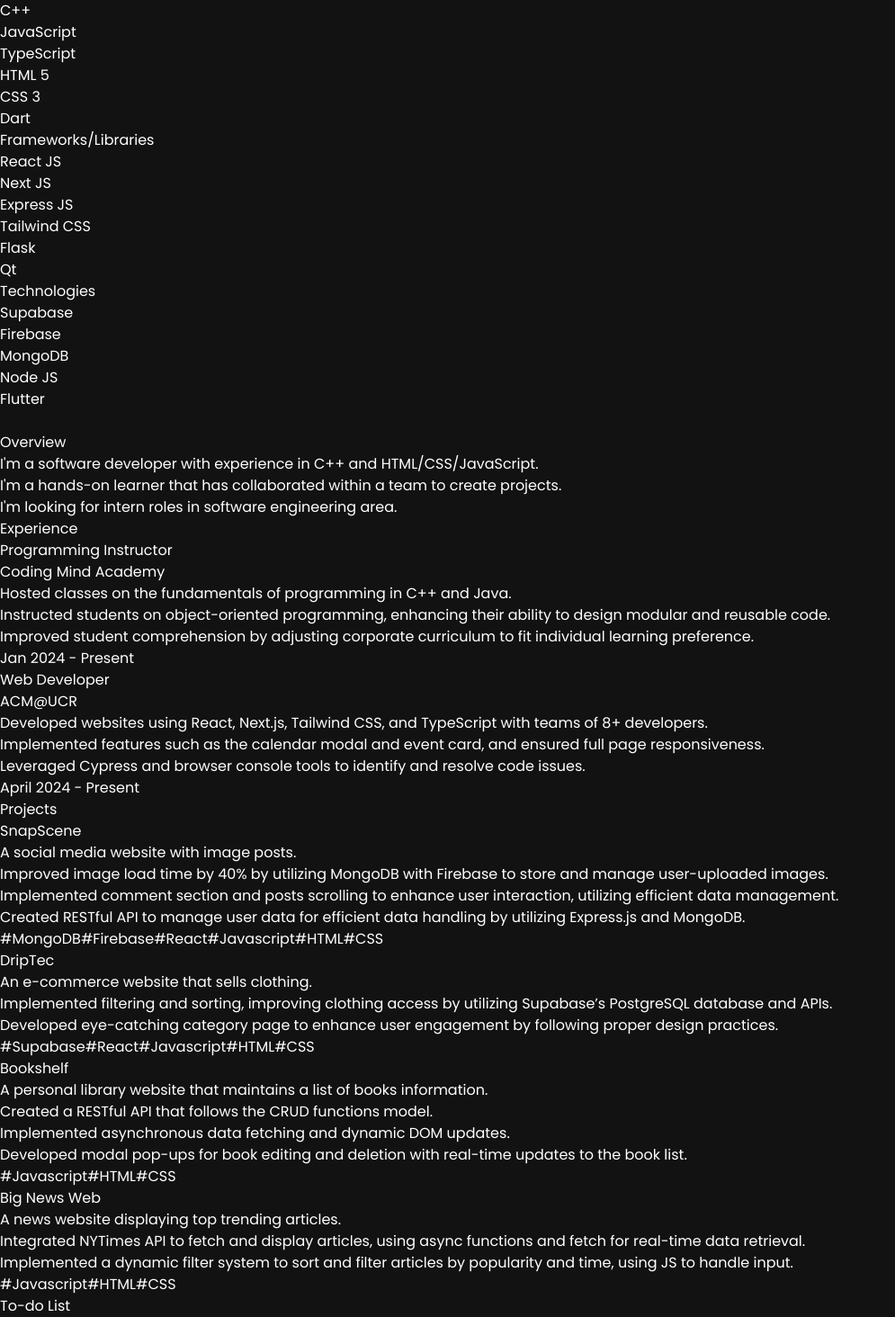
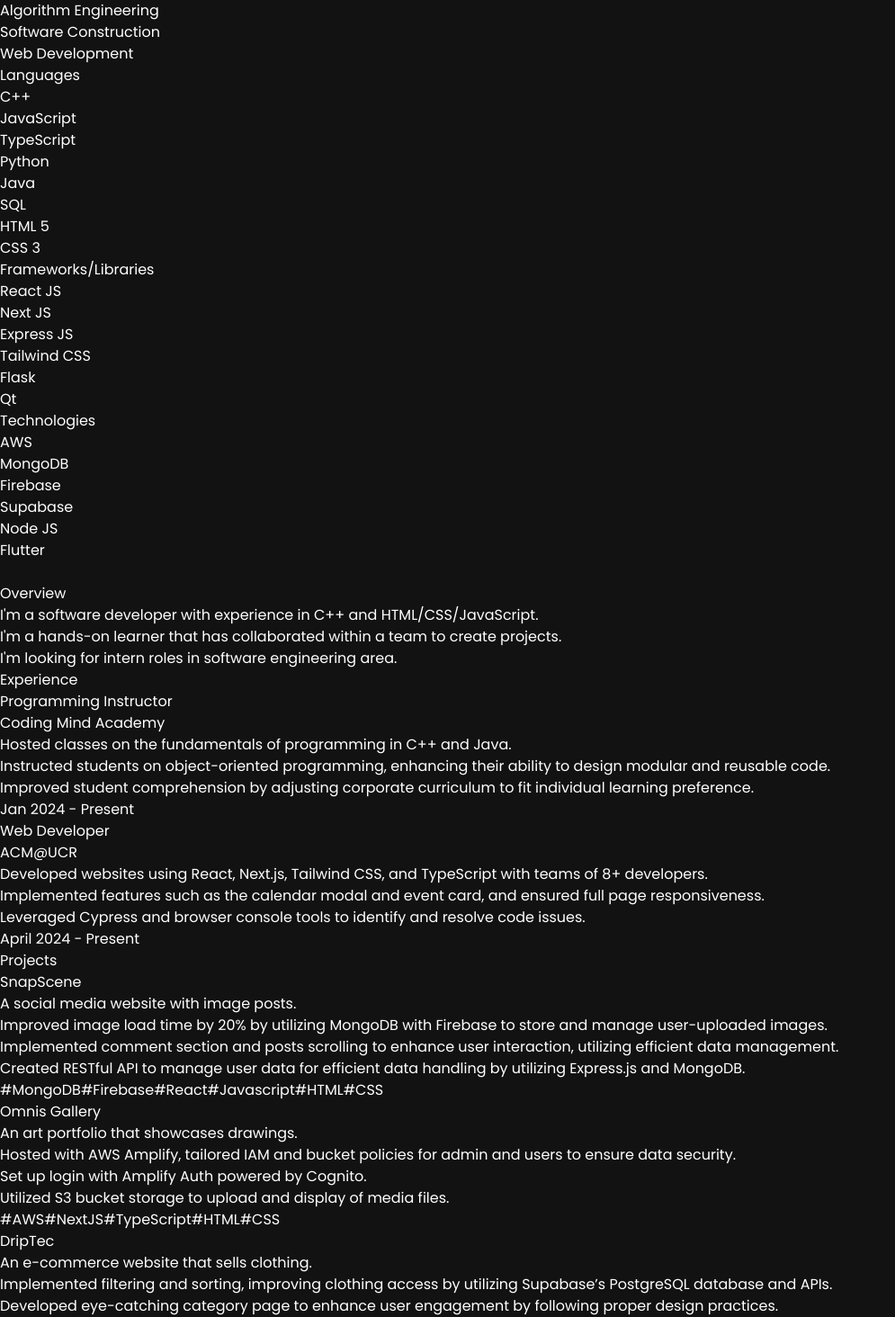
Before and after one commit to Derrick-Mao/Portfolio, a React (Vite) app: page / in a window 1280 px wide. Shown: the part 1949-3413 px from the top of the page at 90% size, without its empty margins (0-995 px from the left). Built offline with nearby package versions, Linux system fonts and the light colour scheme.

Commit message:
index update

```diff
--- a/src/components/Education.jsx
+++ b/src/components/Education.jsx
@@ -9,7 +9,7 @@
       <h2 className={`${styles.sectionHeadText}`}>Education</h2>
       <h4 className="text-white text-[24px] font-bold">Major</h4>
       <p className={`${styles.sectionSubText} mt-3`}>
-        Bachelor of Science in Computer Science | October 2023 - present
+        Bachelor of Science in Computer Science | Expected Graduation, Dec 2025
       </p>
       <br />
       <div className="flex flex-row items-start justify-between">
--- a/src/constants/index.js
+++ b/src/constants/index.js
@@ -24,7 +24,19 @@
 
   const courses = [
     {
+      class: "Machine Learning",
+    },
+    {
+      class: "Artificial Intelligence",
+    },
+    {
+      class: "Database Management Systems",
+    },
+    {
       class: "Data Structures & Algorithms",
+    },
+    {
+      class: "Algorithm Engineering",
     },
     {
       class: "Software Construction",
@@ -46,15 +58,21 @@
       name: "TypeScript",
     },
     {
+      name: "Python",
+    },
+    {
+      name: "Java",
+    },
+    {
+      name: "SQL",
+    },
+    {
       name: "HTML 5",
       icon: html,
     },
     {
       name: "CSS 3",
       icon: css,
-    },
-    {
-      name: "Dart",
     },
   ];
 
@@ -83,13 +101,16 @@
 
   const technologies = [
     {
-      name: "Supabase",
+      name: "AWS",
+    },
+    {
+      name: "MongoDB",
     },
     {
       name: "Firebase",
     },
     {
-      name: "MongoDB",
+      name: "Supabase",
     },
     {
       name: "Node JS",
@@ -129,7 +150,7 @@
       description:
         "A social media website with image posts.",
       points: [
-        "Improved image load time by 40% by utilizing MongoDB with Firebase to store and manage user-uploaded images.",
+        "Improved image load time by 20% by utilizing MongoDB with Firebase to store and manage user-uploaded images.",
         "Implemented comment section and posts scrolling to enhance user interaction, utilizing efficient data management.",
         "Created RESTful API to manage user data for efficient data handling by utilizing Express.js and MongoDB.",
       ],
@@ -138,6 +159,23 @@
         "Firebase",
         "React",
         "Javascript",
+        "HTML",
+        "CSS",
+      ],
+    },
+    {
+      name: "Omnis Gallery",
+      description:
+        "An art portfolio that showcases drawings.",
+      points: [
+        "Hosted with AWS Amplify, tailored IAM and bucket policies for admin and users to ensure data security.",
+        "Set up login with Amplify Auth powered by Cognito.",
+        "Utilized S3 bucket storage to upload and display of media files.",
+      ],
+      tags: [
+        "AWS",
+        "NextJS",
+        "TypeScript",
         "HTML",
         "CSS",
       ],
@@ -158,30 +196,15 @@
       ],
     },
     {
-      name: "Bookshelf",
-      description: "A personal library website that maintains a list of books information.",
+      name: "MotionMint",
+      description: "An expense tracker mobile application",
       points: [
-        "Created a RESTful API that follows the CRUD functions model.",
-        "Implemented asynchronous data fetching and dynamic DOM updates.",
-        "Developed modal pop-ups for book editing and deletion with real-time updates to the book list.",
+        "Implemented a user-friendly interface for efficient understanding of financial information and expense managing.",
+        "Created bar graph and expense list for visual and read learners, utilizing data visualization skills and clear formatting.",
       ],
       tags: [
-        "Javascript",
-        "HTML",
-        "CSS"
-      ]
-    },
-    {
-      name: "Big News Web",
-      description: "A news website displaying top trending articles.",
-      points: [
-        "Integrated NYTimes API to fetch and display articles, using async functions and fetch for real-time data retrieval.",
-        "Implemented a dynamic filter system to sort and filter articles by popularity and time, using JS to handle input.",
-      ],
-      tags: [
-        "Javascript",
-        "HTML",
-        "CSS",
+        "Flutter",
+        "Dart",
       ],
     },
     {
```
